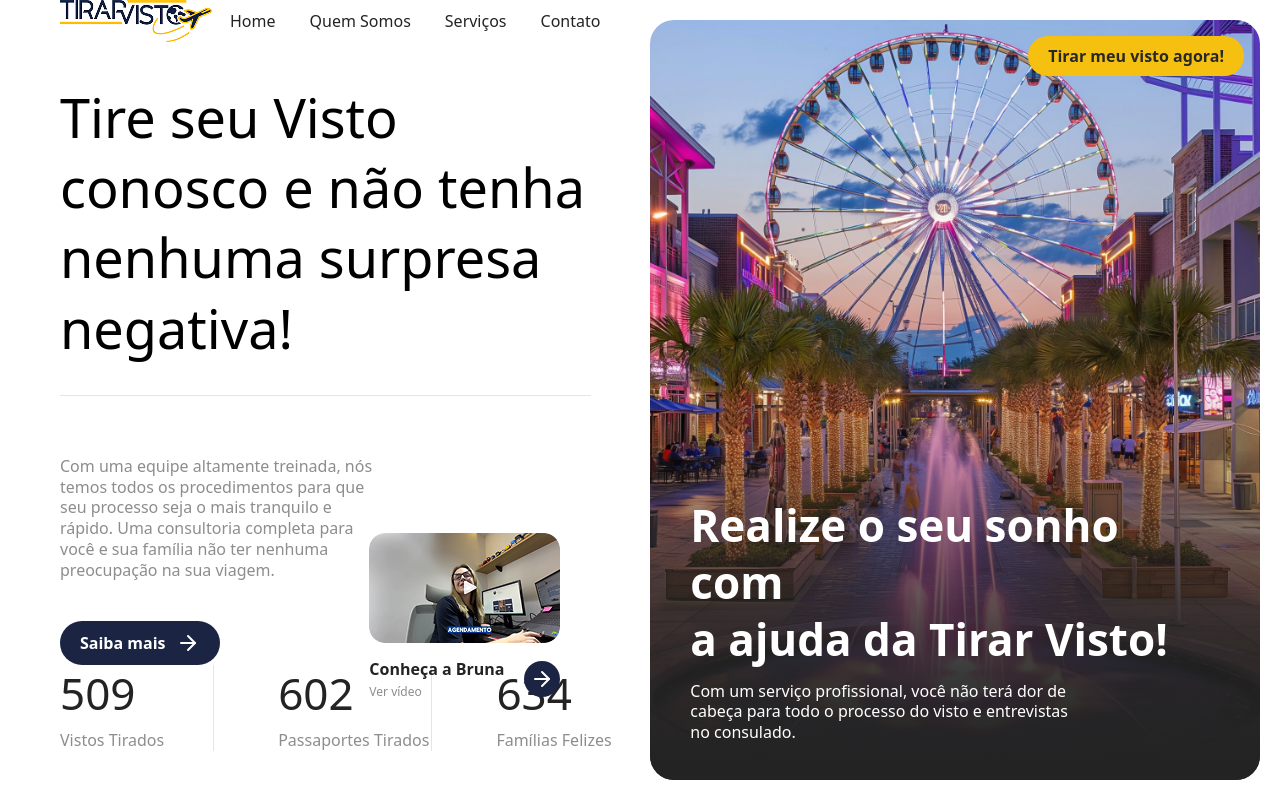
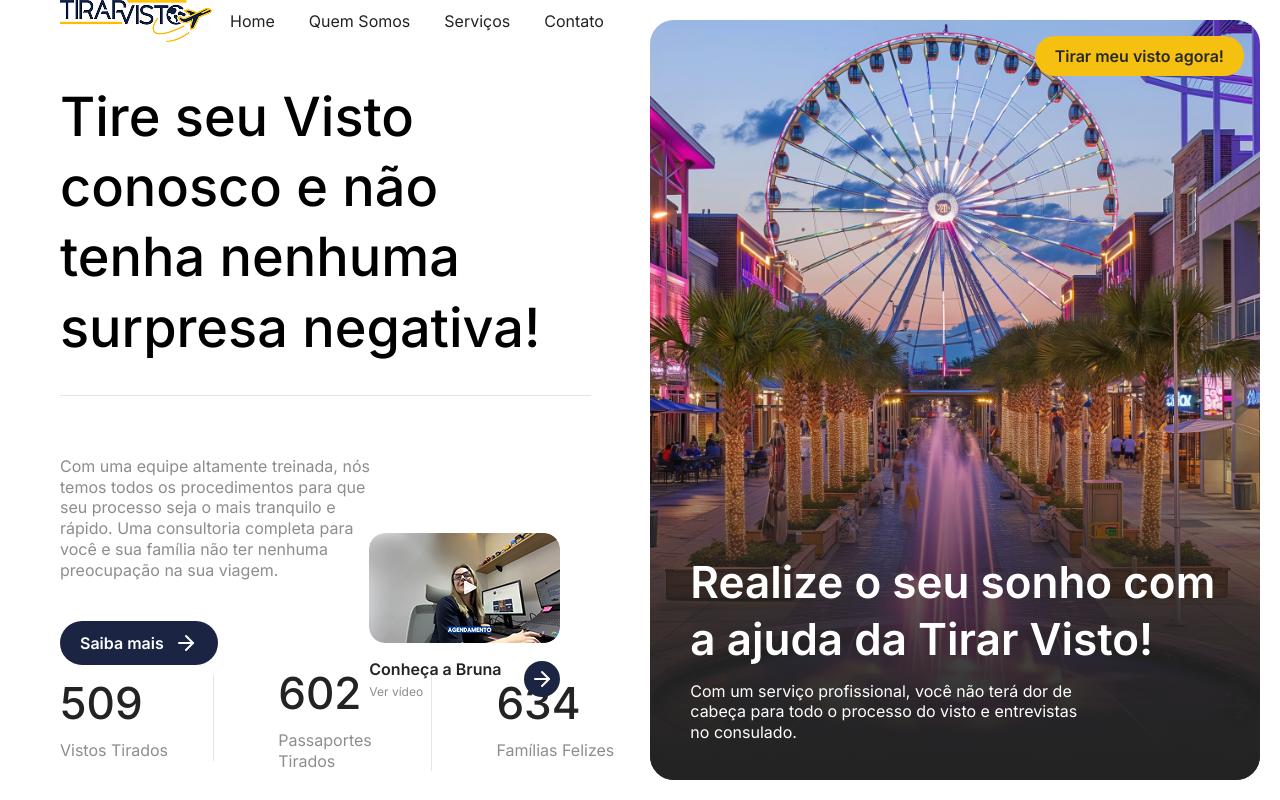
Before and after one commit to DevPBDias/case-noweb, a Next.js app: page / in a window 1280 px wide. Shown: the top 800 px of the page. Built offline with nearby package versions, Linux system fonts and the light colour scheme.

Commit message:
feat(css): add new font  for footer links

```diff
--- a/src/app/globals.css
+++ b/src/app/globals.css
@@ -9,11 +9,14 @@
   --text-secondary-color: #8d8d8d;
   --bg-soft-color: #f7f7f7;
   --border-color: #e5e5e5;
+  --footer-border-color: #e5e3e3;
+  --font-inter: "Inter", sans-serif;
 }
 
 @theme inline {
   --color-background: var(--background);
   --font-sans: var(--font-inter);
+  --font-jakarta: "Plus Jakarta Sans", sans-serif;
 }
 
 body {
--- a/src/app/layout.tsx
+++ b/src/app/layout.tsx
@@ -1,9 +1,14 @@
 import type { Metadata } from "next";
-import { Inter } from "next/font/google";
+import { Inter, Plus_Jakarta_Sans } from "next/font/google";
 import "./globals.css";
 
 const inter = Inter({
   variable: "--font-inter",
+  subsets: ["latin"],
+});
+
+const jakarta = Plus_Jakarta_Sans({
+  variable: "--font-jakarta",
   subsets: ["latin"],
 });
 
@@ -19,7 +24,9 @@ export default function RootLayout({
 }>) {
   return (
     <html lang="en">
-      <body className={`${inter.variable} antialiased`}>{children}</body>
+      <body className={`${inter.variable} ${jakarta.variable} antialiased`}>
+        {children}
+      </body>
     </html>
   );
 }
```
